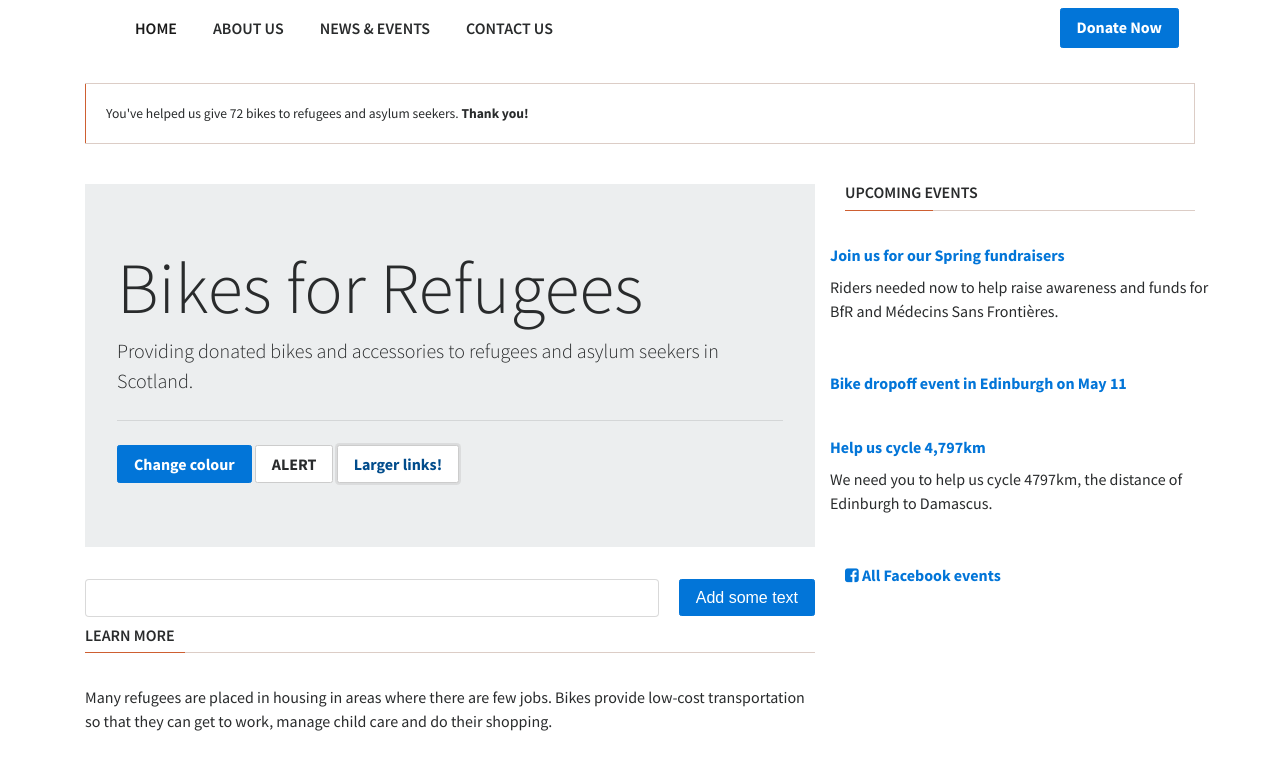
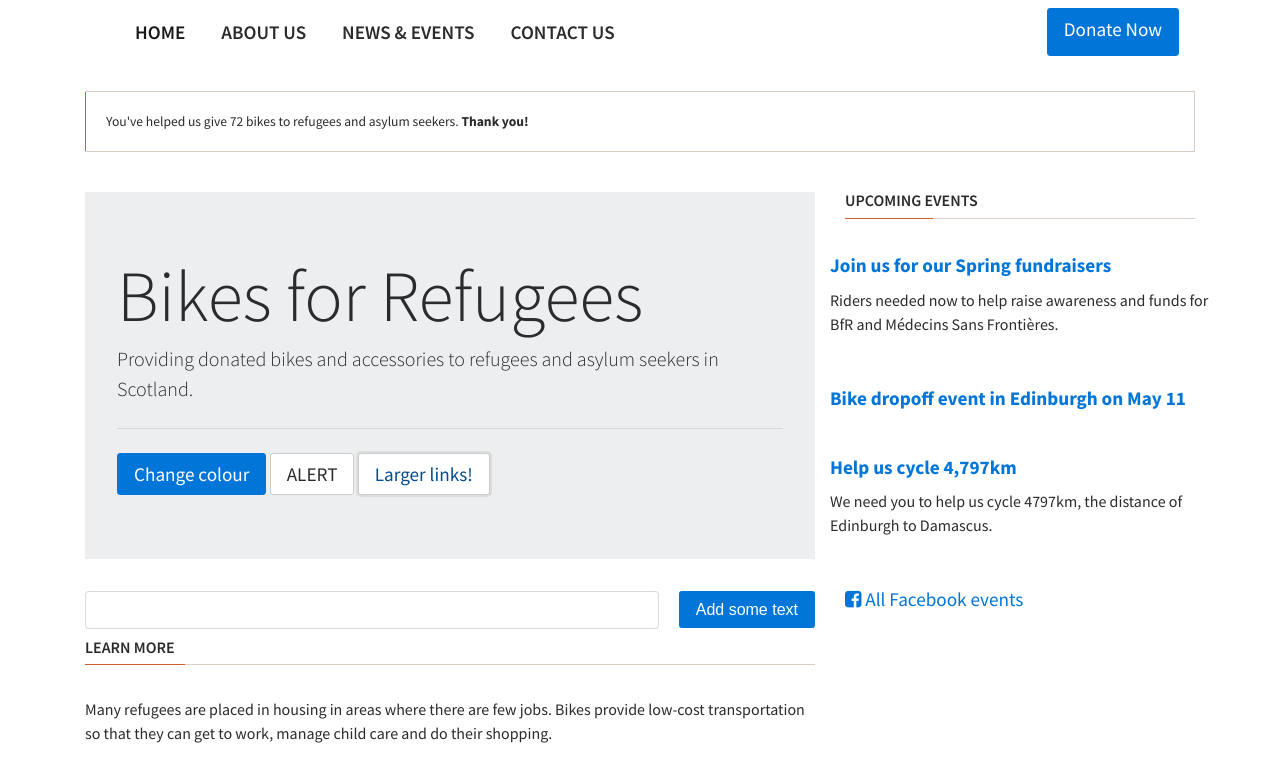
Before and after one commit to CodeYourFuture/JavaScript-Core-2-Classwork-Week3, a website: page 1-exercises/index.html in a window 1280 px wide. Both pictures are taken after a click on the link "Larger links!". Shown: the top 762 px of the page. Drawn offline with nearby package versions, Linux system fonts and the light colour scheme; a script that the page names is missing.

Commit message:
edit html

```diff
--- a/1-exercises/index.html
+++ b/1-exercises/index.html
@@ -128,7 +128,7 @@
 		<script src="https://maxcdn.bootstrapcdn.com/bootstrap/4.0.0-alpha.6/js/bootstrap.min.js" integrity="sha384-vBWWzlZJ8ea9aCX4pEW3rVHjgjt7zpkNpZk+02D9phzyeVkE+jo0ieGizqPLForn" crossorigin="anonymous"></script>
 
 		<script>
-			document.querySelectorAll('a').forEach(a => a.style.fontSize = "1em");
+			///document.querySelectorAll('a').forEach(a => a.style.fontSize = "1em");
 		</script>
 	</body>
 </html>
--- a/1-exercises/styles/style.css
+++ b/1-exercises/styles/style.css
@@ -120,8 +120,7 @@ body {
 }
 
 .larger {
-   font-weight: 900;
-    font-size: large ;
+    font-size: larger;
 }
 @media screen and (min-width: 992px) {
   .navbar-brand > img {
```
